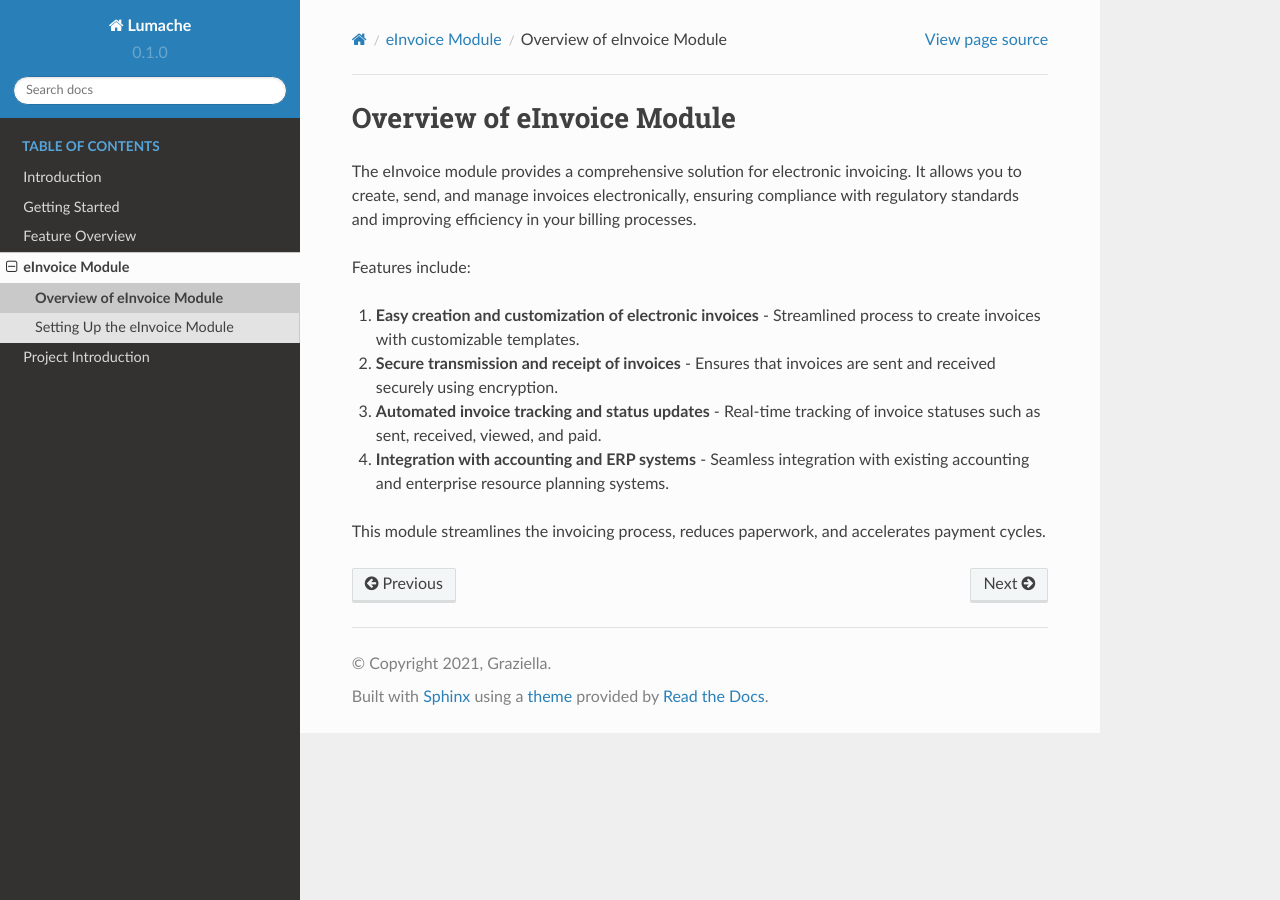
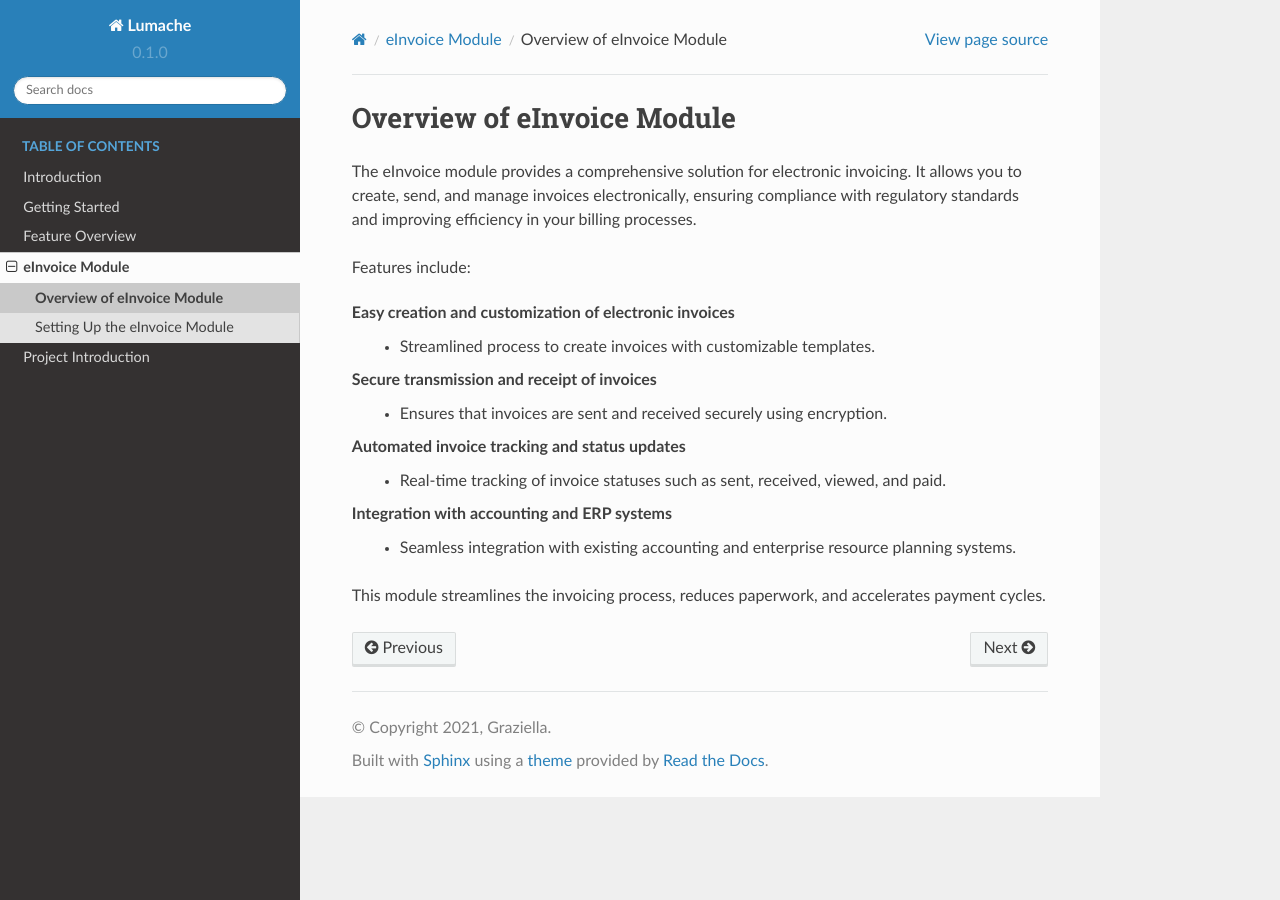
Before and after one commit to wookfai/manual, a Sphinx documentation site: the page built from docs/source/modules/einvoice/overview.rst, in a window 1280 px wide. Built offline with Sphinx 7.4.7 and the Read the Docs theme 2.0.0, drawn with Linux system fonts in a browser that asks for light colours; pages that are not in the unit, such as notebooks, are missing from menus; part of the change alters nothing that is shown.

```diff
--- a/docs/source/modules/einvoice/overview.rst
+++ b/docs/source/modules/einvoice/overview.rst
@@ -5,16 +5,16 @@ The eInvoice module provides a comprehensive solution for electronic invoicing.
 
 Features include:
 
-1. **Easy creation and customization of electronic invoices**
+**Easy creation and customization of electronic invoices**
    - Streamlined process to create invoices with customizable templates.
 
-2. **Secure transmission and receipt of invoices**
+**Secure transmission and receipt of invoices**
    - Ensures that invoices are sent and received securely using encryption.
 
-3. **Automated invoice tracking and status updates**
+**Automated invoice tracking and status updates**
    - Real-time tracking of invoice statuses such as sent, received, viewed, and paid.
 
-4. **Integration with accounting and ERP systems**
+**Integration with accounting and ERP systems**
    - Seamless integration with existing accounting and enterprise resource planning systems.
 
 This module streamlines the invoicing process, reduces paperwork, and accelerates payment cycles.
```
